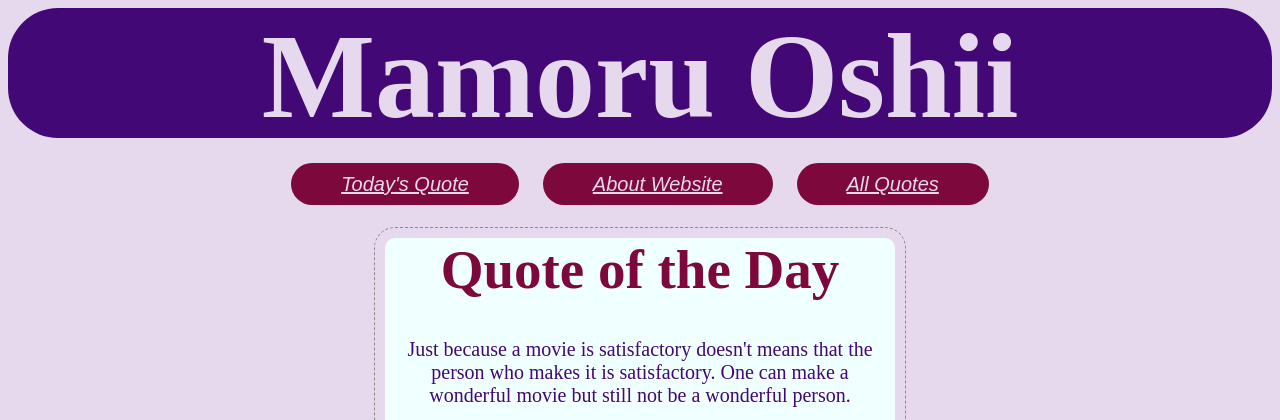
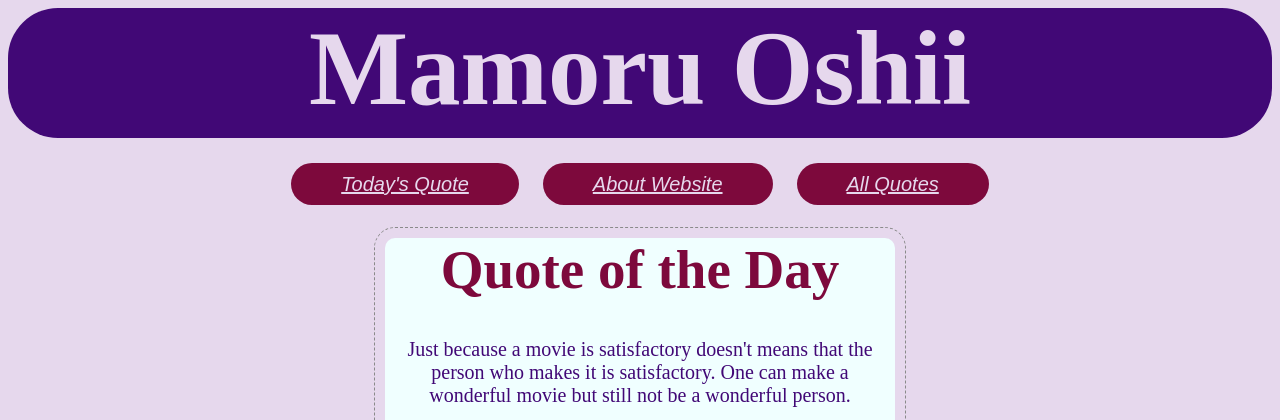
Before and after one commit to dbeyer03/cs412, a Django app: page / in a window 1280 px wide. Shown: the top 420 px of the page. Run offline with Django 5.2, Linux system fonts and the light colour scheme.

Commit message:
minor edits to CSS

```diff
--- a/static/quote-styles.css
+++ b/static/quote-styles.css
@@ -35,7 +35,7 @@ h2 {
     text-align:center;
     height:100px;
     max-width:1300px;
-    font-size:120px;
+    font-size:105px;
     padding-bottom:30px;
     color: rgb(230, 216, 237);
 }
```
